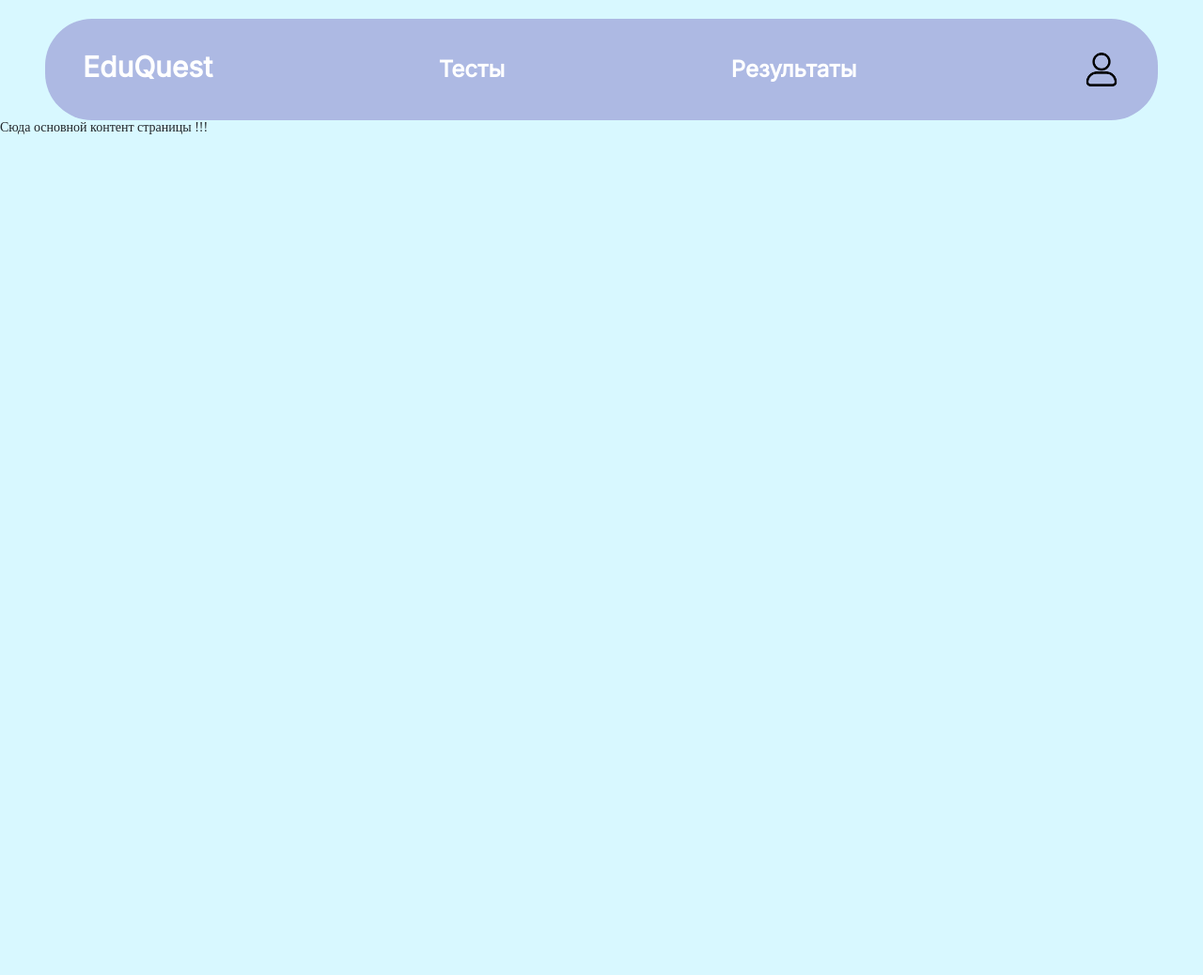
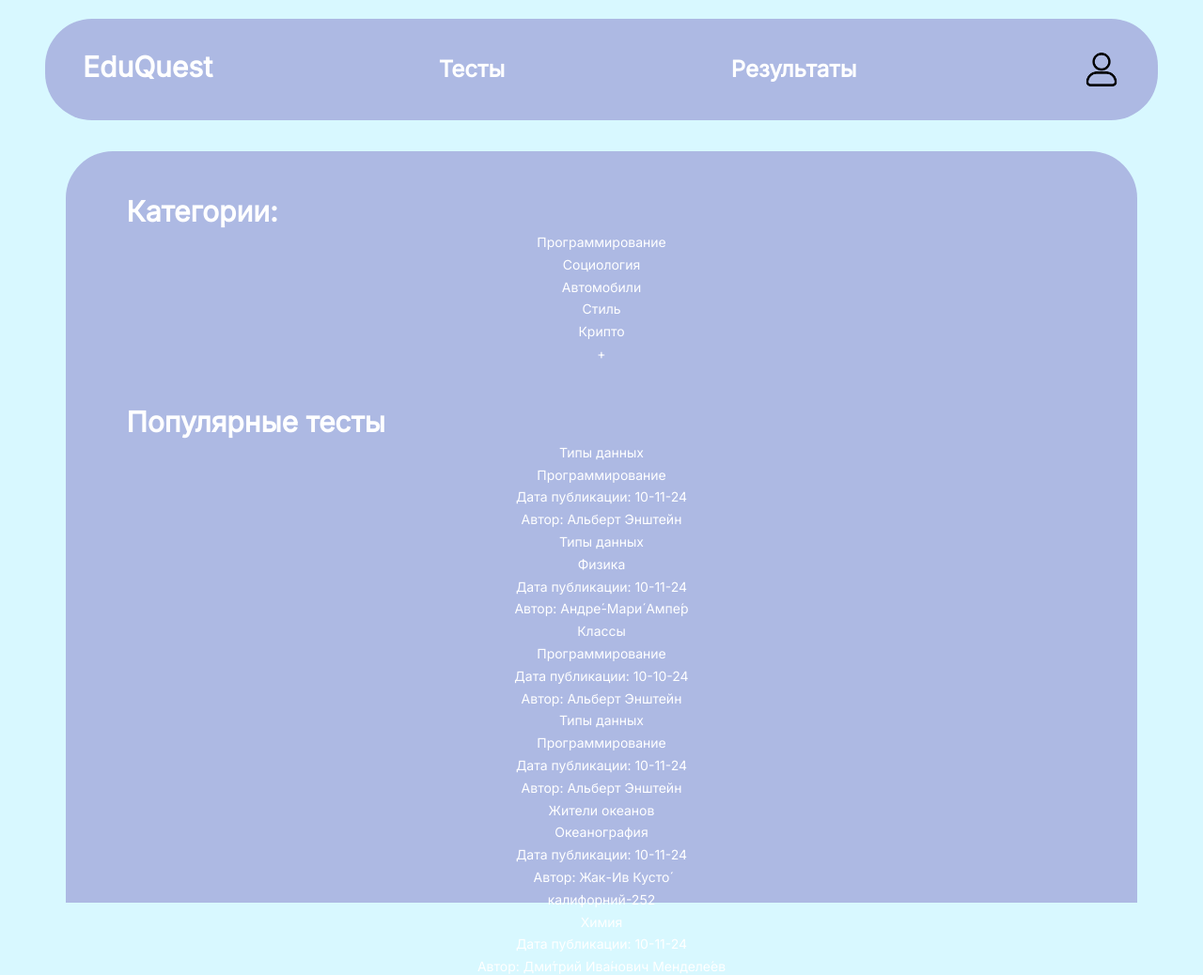
Before and after one commit to HeyArtem/edu_quest, a Django app: page / in a window 1280 px wide. Shown: the whole page at 94% size. Before the commit the page ends 143 px from the top, so only its background shows below. Run offline with Django 4.2, Linux system fonts and the light colour scheme; some web fonts are replaced.

Commit message:
start home.html

```diff
--- /dev/null
+++ b/edu_quest/static/css/home.css
@@ -0,0 +1,70 @@
+.container {
+    width: 1184px;
+    height: 100%;
+    min-height: 100vh;
+    background-color: #ADB9E3;
+    border-radius: 50px 50px 0 0;
+    margin-top: 33px;
+    padding-top: 1px;
+    box-sizing: border-box;
+    font-family: 'Inter';
+    text-align: center;
+    color: white;
+}
+
+.container-title {
+    font-size: 30px;
+    font-weight: bold;
+    margin-top: 45px;
+    margin-left: 54px;
+    text-align: left;
+}
+
+.container-header {
+}
+
+
+.header-selected1 {
+}
+
+.header-selected2 {
+}
+
+.header-selected3 {
+}
+
+.header-selected4 {
+}
+
+.header-selected5 {
+}
+
+.header-selected6 {
+}
+
+
+.container-popular-tests {
+    font-size: 30px;
+    font-weight: bold;
+    margin-top: 45px;
+    margin-left: 54px;
+    text-align: left;
+}
+
+
+.container-child {
+}
+
+
+.card-test1 {
+}
+.card-test2 {
+}
+.card-test3 {
+}
+.card-test4 {
+}
+.card-test5 {
+}
+.card-test6 {
+}
--- a/edu_quest/templates/home.html
+++ b/edu_quest/templates/home.html
@@ -1,5 +1,140 @@
 {% extends 'base.html' %}
+{% load static %}
+
+{% block style %}
+    <link rel="stylesheet" href="{% static 'css/home.css' %}">
+{% endblock %}
 
 {% block content %}
-    <h1>Сюда основной контент страницы !!!</h1>
+    <div class="container">
+        <!--Категории-->
+        <div class="container-title">
+            <h1>Категории:</h1>
+        </div>
+
+        <!--Категории тестов-->
+        <div class="container-header">
+            <div class="header-selected1">
+                <h1>Программирование</h1>
+            </div>
+            <div class="header-selected2">
+                <h1>Социология</h1>
+            </div>
+            <div class="header-selected3">
+                <h1>Автомобили</h1>
+            </div>
+            <div class="header-selected4">
+                <h1>Стиль</h1>
+            </div>
+            <div class="header-selected5">
+                <h1>Крипто</h1>
+            </div>
+            <div class="header-selected6">
+                <h1> + </h1>
+            </div>
+        </div>
+
+        <!--Популярные тесты-->
+        <div class="container-popular-tests">
+            <h1>Популярные тесты</h1>
+        </div>
+
+        <!--Карточки с популярными тестами-->
+        <div class="container-child">
+
+            <!--Карточка теста-->
+            <div class="card-test1">
+                <div class="title-test">
+                    <h1>Типы данных</h1>
+                </div>
+                <div class="category-test">
+                    <h1>Программирование</h1>
+                </div>
+                <div class="date-create-test">
+                    <h1>Дата публикации: 10-11-24</h1>
+                </div>
+                <div class="author-test">
+                    <h1>Автор: Альберт Энштейн</h1>
+                </div>
+            </div>
+
+            <div class="card-test2">
+                <div class="title-test">
+                    <h1>Типы данных</h1>
+                </div>
+                <div class="category-test">
+                    <h1>Физика</h1>
+                </div>
+                <div class="date-create-test">
+                    <h1>Дата публикации: 10-11-24</h1>
+                </div>
+                <div class="author-test">
+                    <h1>Автор: Андре́-Мари́ Ампе́р</h1>
+                </div>
+            </div>
+
+            <div class="card-test3">
+                <div class="title-test">
+                    <h1>Классы</h1>
+                </div>
+                <div class="category-test">
+                    <h1>Программирование</h1>
+                </div>
+                <div class="date-create-test">
+                    <h1>Дата публикации: 10-10-24</h1>
+                </div>
+                <div class="author-test">
+                    <h1>Автор: Альберт Энштейн</h1>
+                </div>
+            </div>
+
+            <div class="card-test4">
+                <div class="title-test">
+                    <h1>Типы данных</h1>
+                </div>
+                <div class="category-test">
+                    <h1>Программирование</h1>
+                </div>
+                <div class="date-create-test">
+                    <h1>Дата публикации: 10-11-24</h1>
+                </div>
+                <div class="author-test">
+                    <h1>Автор: Альберт Энштейн</h1>
+                </div>
+            </div>
+
+            <div class="card-test5">
+                <div class="title-test">
+                    <h1>Жители океанов</h1>
+                </div>
+                <div class="category-test">
+                    <h1>Океанография</h1>
+                </div>
+                <div class="date-create-test">
+                    <h1>Дата публикации: 10-11-24</h1>
+                </div>
+                <div class="author-test">
+                    <h1>Автор: Жак-Ив Кусто́</h1>
+                </div>
+            </div>
+
+            <div class="card-test6">
+                <div class="title-test">
+                    <h1>калифорний-252</h1>
+                </div>
+                <div class="category-test">
+                    <h1>Химия</h1>
+                </div>
+                <div class="date-create-test">
+                    <h1>Дата публикации: 10-11-24</h1>
+                </div>
+                <div class="author-test">
+                    <h1>Автор: Дми́трий Ива́нович Менделе́ев</h1>
+                </div>
+            </div>
+
+        </div>
+
+    </div>
+
 {% endblock %}
--- a/edu_quest/urls.py
+++ b/edu_quest/urls.py
@@ -7,4 +7,5 @@ urlpatterns = [
     path("", HomePageView.as_view(), name="index"),
     path("register/", RegisterUserView.as_view(), name="register"),
     path("login/", UserLoginView.as_view(), name="login"),
+    path("home/", HomePageView.as_view(), name="login"),
 ]
--- a/requirements.txt
+++ b/requirements.txt
@@ -2,10 +2,11 @@ asgiref==3.8.1
 backports.zoneinfo==0.2.1
 cfgv==3.4.0
 distlib==0.3.9
-Django==4.0
+Django==4.2.16
+django-debug-toolbar==4.4.6
 django-environ==0.11.2
 django-split-settings==1.2.0
-djangorestframework==3.13.1
+djangorestframework==3.15.2
 filelock==3.16.1
 identify==2.6.1
 nodeenv==1.9.1
--- a/templates/base.html
+++ b/templates/base.html
@@ -4,6 +4,8 @@
 <head>
     <meta charset="UTF-8">
     <title>{% block title %}{% endblock %}</title>
+
+
     <link href='https://fonts.googleapis.com/css?family=Inter' rel='stylesheet'>
     <link href="https://cdn.jsdelivr.net/npm/bootstrap@5.0.2/dist/css/bootstrap.min.css" rel="stylesheet"
           integrity="sha384-EVSTQN3/azprG1Anm3QDgpJLIm9Nao0Yz1ztcQTwFspd3yD65VohhpuuCOmLASjC" crossorigin="anonymous">
```
